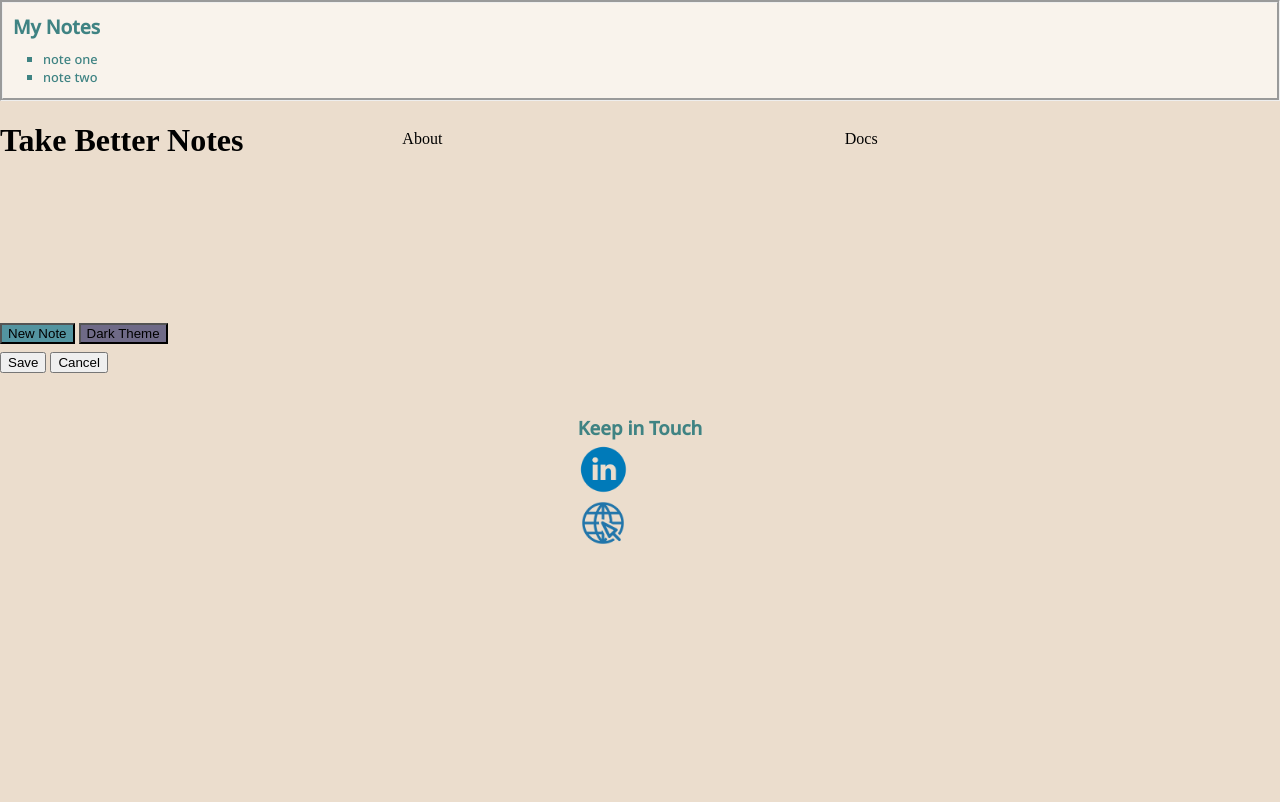
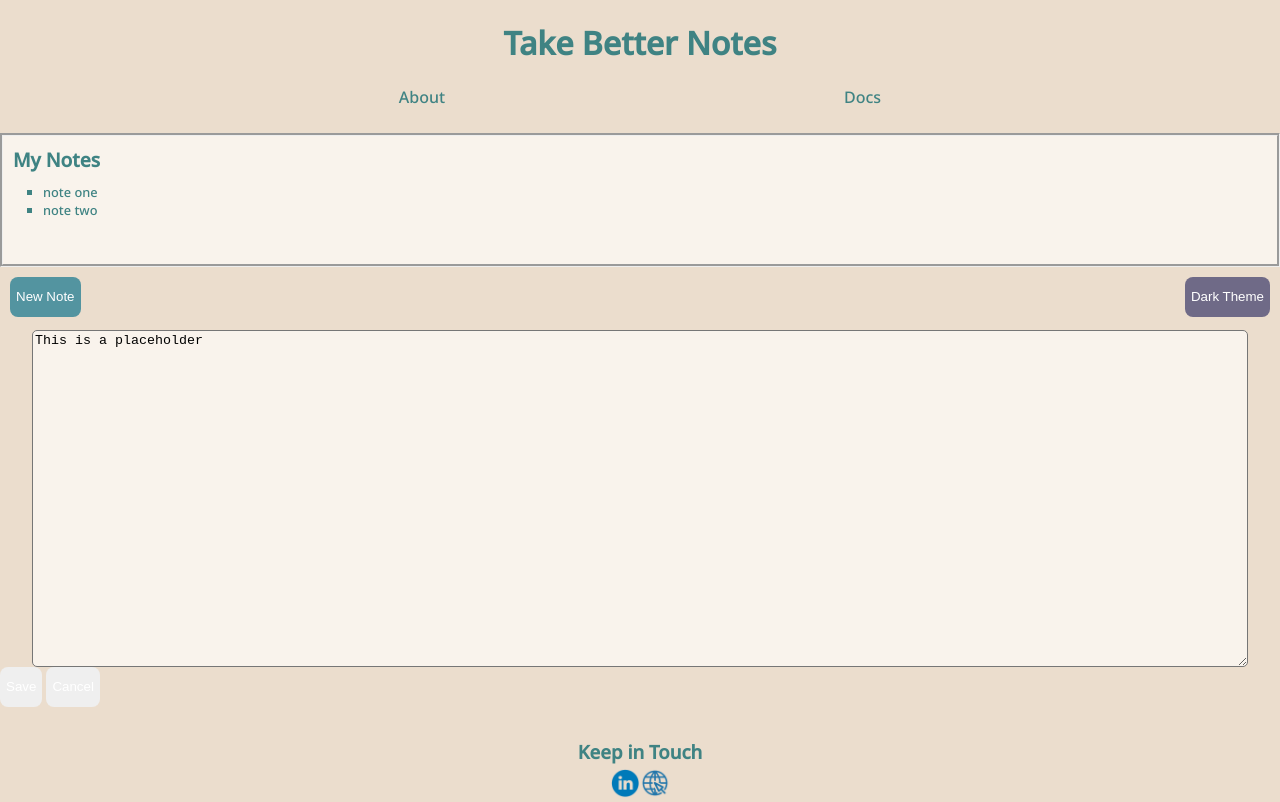
Before and after one commit to mtguns10/WebTechAss1, a plain HTML site: page index.html in a window 1280 px wide. Drawn offline with Linux system fonts and the light colour scheme.

Commit message:
Don't know why this wasn't committing earlier

```diff
--- a/index.html
+++ b/index.html
@@ -12,6 +12,13 @@
         <meta name="viewport" content="width=device-width, initial-scale=1.0">
     </head>
     <body>
+        <header>
+            <h1>Take Better Notes</h1>
+            <nav>
+                <a>About</a>
+                <a>Docs</a>
+            </nav>
+        </header>
         <section>
             <h2>My Notes</h2>
             <ul>
@@ -20,29 +27,31 @@
             </ul>
         </section>
         <main>
-            <h1>Take Better Notes</h1>
-            <nav>
-                <a>About</a>
-                <a>Docs</a>
-            </nav>
-            <top-buttons>
-                <button class="new-note-button">New Note</button>
-                <button class="dark-theme-button">Dark Theme</button>
-            </top-buttons>
-            <buttom-buttons>
-                <button class="save-button">Save</button>
-                <button class="cancel-button">Cancel</button>
-            </buttom-buttons>
+            <div class="top-buttons">
+                <button class="new-note-button buttons">New Note</button>
+                <button class="dark-theme-button buttons">Dark Theme</button>
+            </div>
+            <section class="textbox">
+                <textarea>This is a placeholder</textarea>
+            </section>
+            <div class="buttom-buttons">
+                <button class="save-button buttons">Save</button>
+                <button class="cancel-button buttons">Cancel</button>
+            </div>
             <footer>
                 <h3>Keep in Touch</h3>
-                <a>
-                    <img src="/Misc/images/linkedin_circle.webp" alt="LinkedIn"
-                        width="50" height="50">
-                </a>
-                <a>
-                    <img src="/Misc/images/Internet_Line.webp" alt="" width="50"
-                        height="50">
-                </a>
+                <div>
+                    <a>
+                        <img src="/Misc/images/linkedin_circle.webp"
+                            alt="LinkedIn"
+                            width="30" height="30">
+                    </a>
+                    <a>
+                        <img src="/Misc/images/Internet_Line.webp" alt=""
+                            width="30px"
+                            height="30px">
+                    </a>
+                </div>
             </footer>
         </main>
     </body>
```
